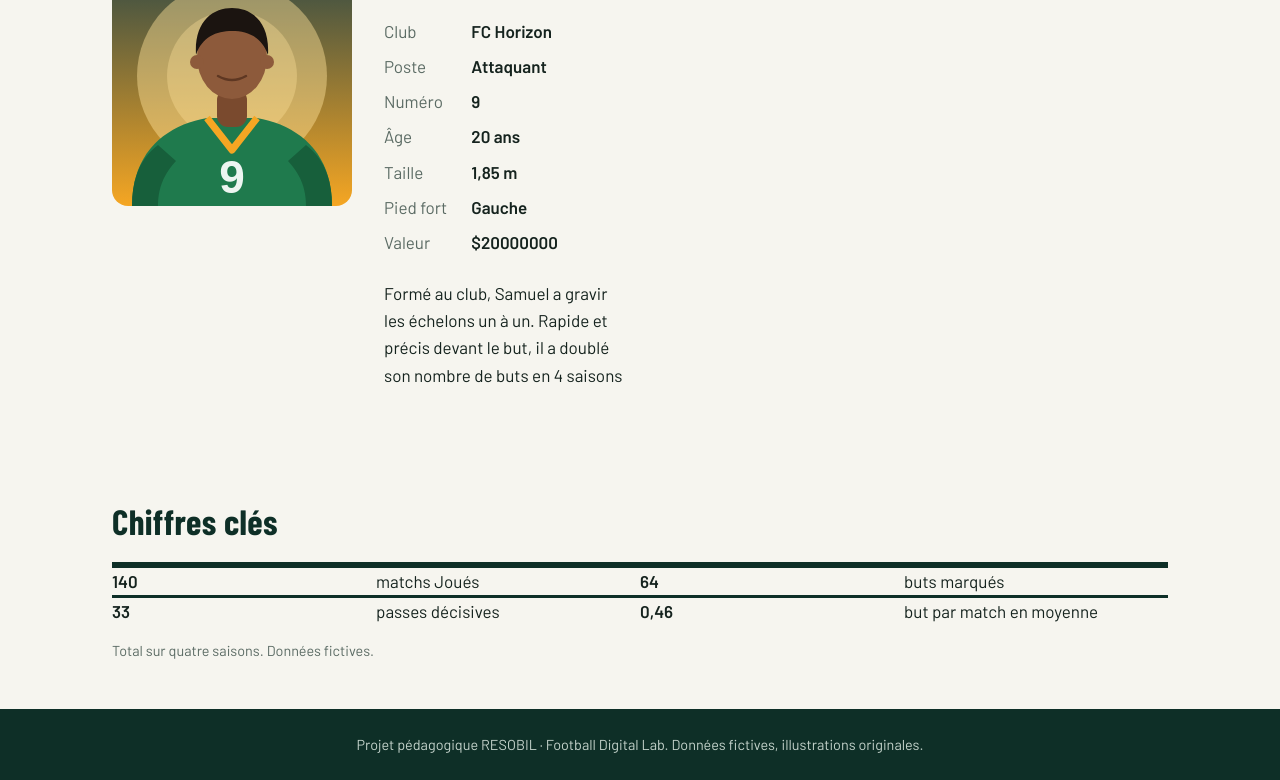
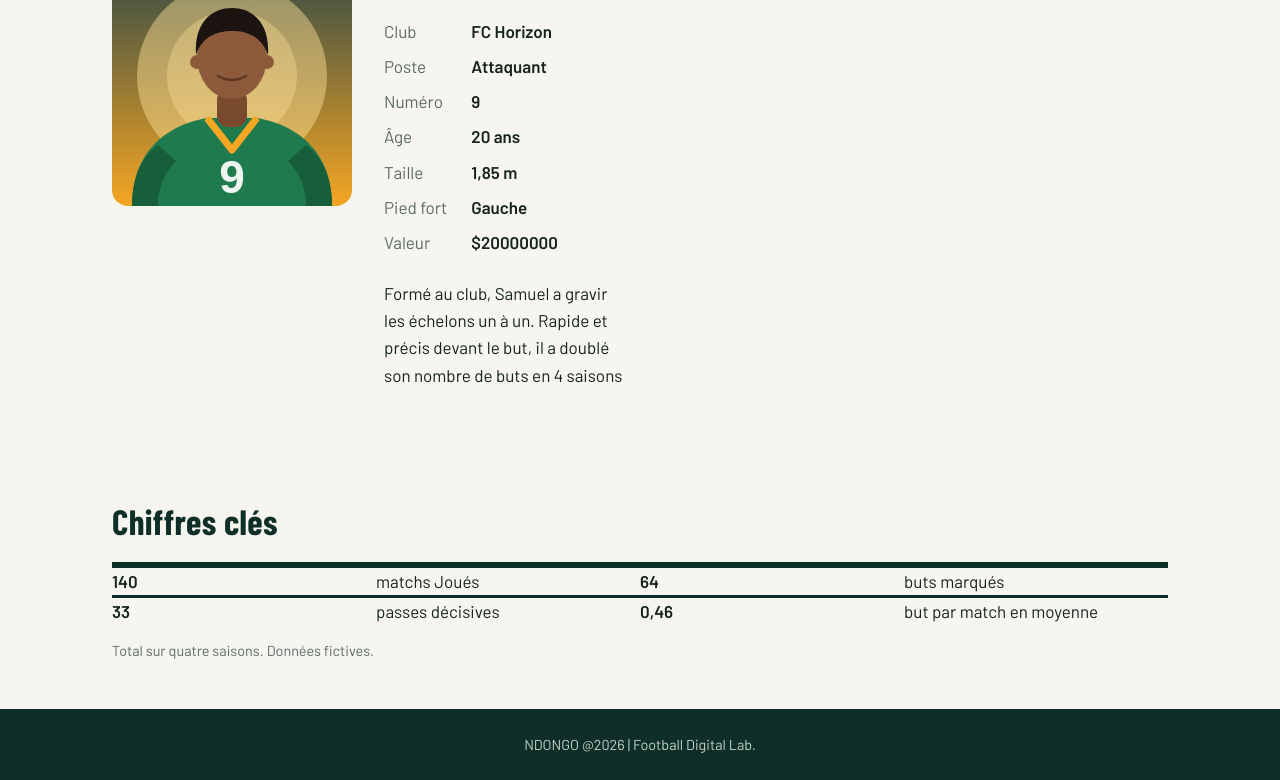
Before and after one commit to Wara237/Football-insight, a plain HTML site: page index.html in a window 1280 px wide. Shown: the part 587-1367 px from the top of the page. Drawn offline with nearby package versions, Linux system fonts and the light colour scheme.

Commit message:
Revise footer and maintain HTML formatting
Updated footer content and ensured proper HTML structure.

```diff
--- a/index.html
+++ b/index.html
@@ -60,7 +60,7 @@
   </main>
 
   <footer class="pied">
-    <p>Projet pédagogique RESOBIL · Football Digital Lab. Données fictives, illustrations originales.</p>
+    <p> NDONGO @2026 | Football Digital Lab.</p>
   </footer>
 
   <script src="js/data.js"></script>
```
